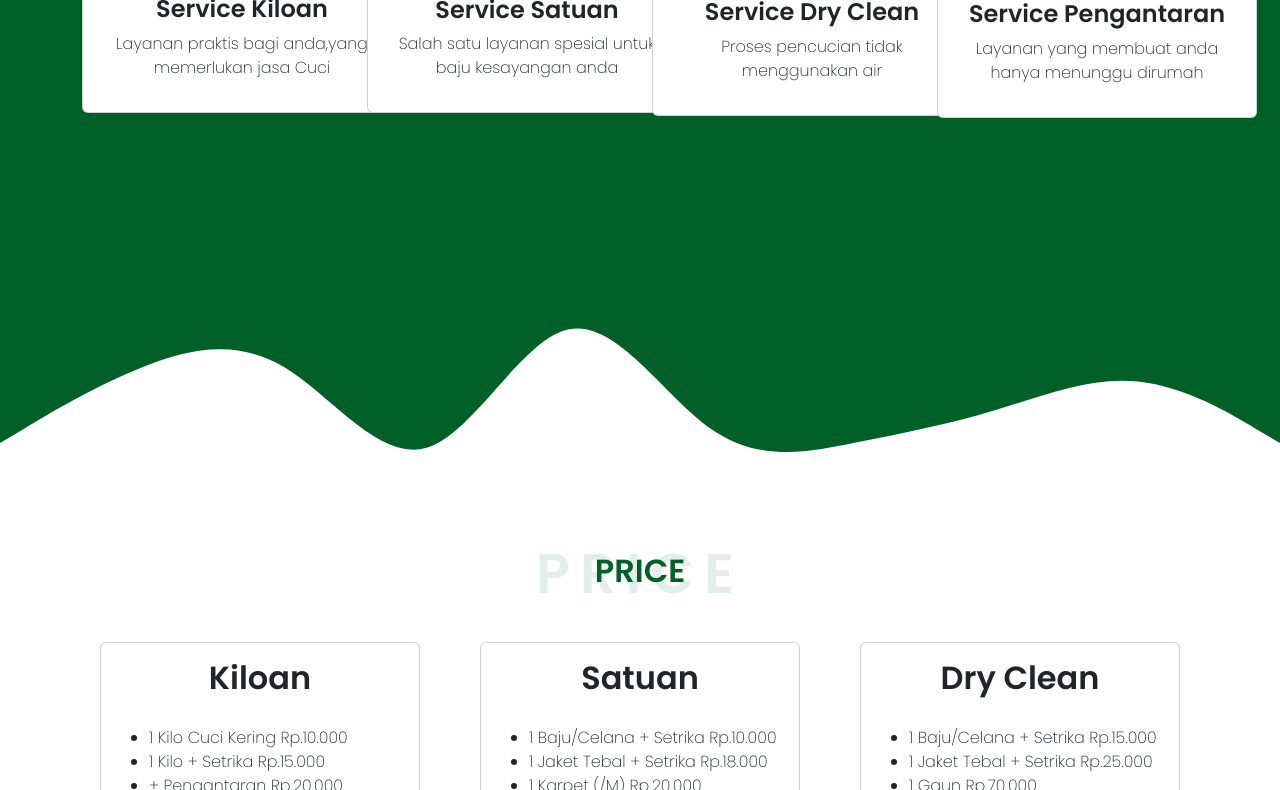
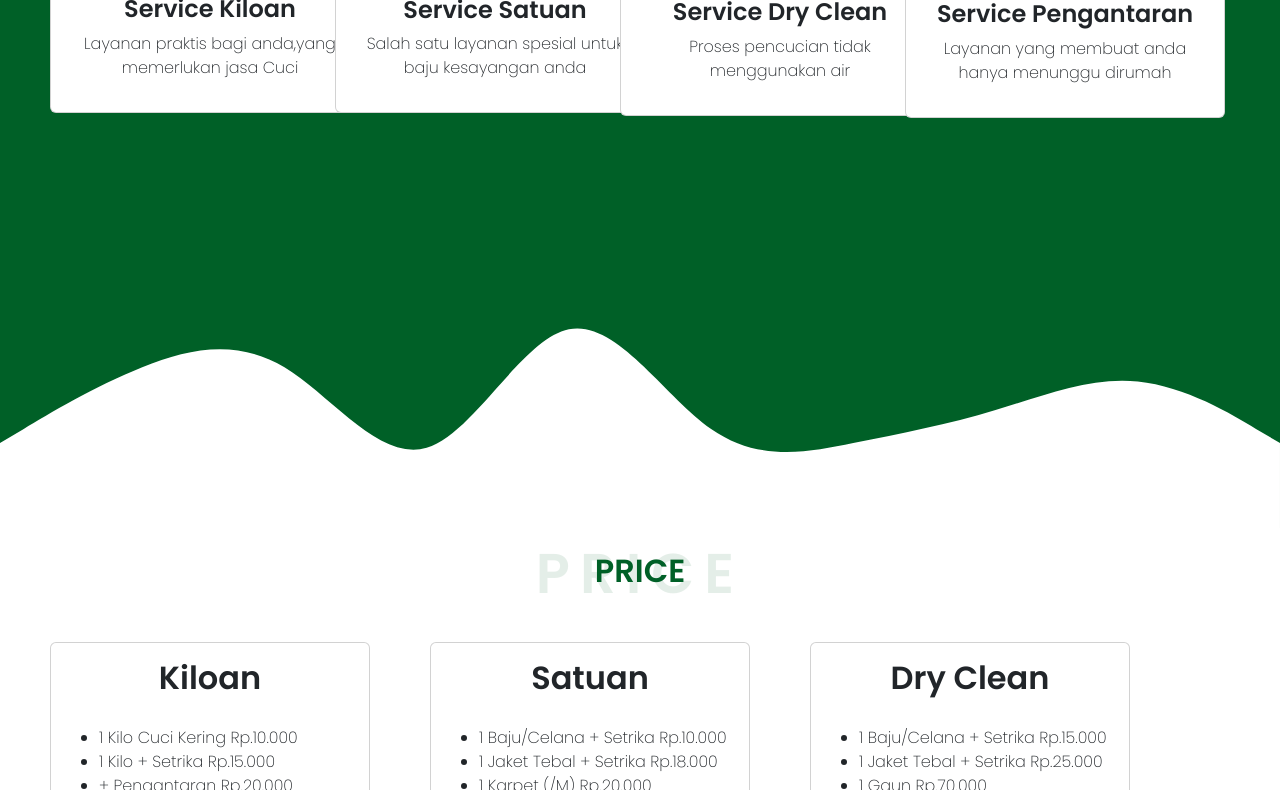
Before and after one commit to RamaSadeaPutra/itw2023_project2_233040122, a plain HTML site: page index.html in a window 1280 px wide. Shown: the part 1775-2565 px from the top of the page. Drawn offline with nearby package versions, Linux system fonts and the light colour scheme.

Commit message:
Update style.css

```diff
--- a/css/style.css
+++ b/css/style.css
@@ -8,6 +8,8 @@
 }
 .card{
   margin: auto;
+    margin-left:-2rem;
+
   margin-bottom: 20px;
 }
 body{
```
